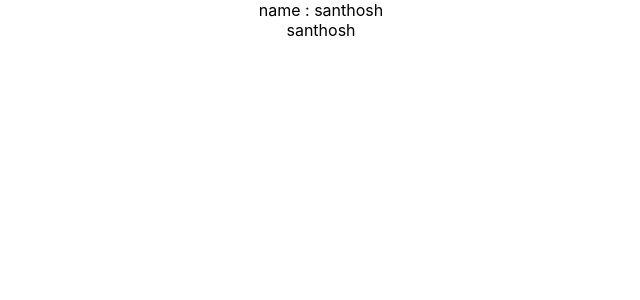
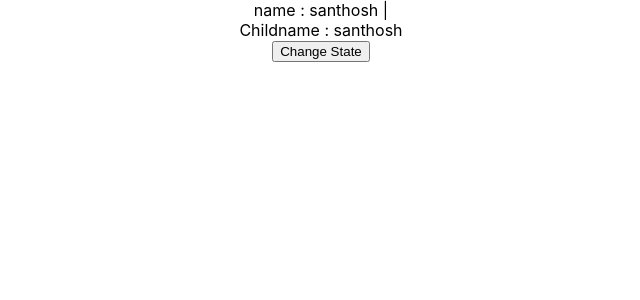
Before and after one commit to Santhoshmahanthi123/react-techsith, a React (Create React App) app: page / in a window 1280 px wide. Shown: the top 300 px of the page, without its empty margins (319-959 px from the left). Built offline with nearby package versions, Linux system fonts and the light colour scheme.

Commit message:
child renders on click button even

```diff
--- a/src/App.js
+++ b/src/App.js
@@ -19,13 +19,17 @@ class App extends Component {
     console.log("component will mount");
   }
 
+  changeState = () => {
+    this.setState({ name: "peter" });
+  };
+
   render() {
     console.log("render");
     return (
       <div className="App">
+        name : {this.state.name} |{this.state.innerWidth}
         <Child name={this.state.name} />
-        {this.state.name}
-        {this.state.innerWidth}
+        <button onClick={this.changeState.bind(this)}>Change State</button>
       </div>
     );
   }
--- a/src/child.js
+++ b/src/child.js
@@ -17,7 +17,7 @@ class Child extends Component {
   }
   render() {
     console.log("child render");
-    return <div className="App">name : {this.props.name}</div>;
+    return <div className="App">Childname : {this.props.name}</div>;
   }
   // children get rendered here
 }
```
